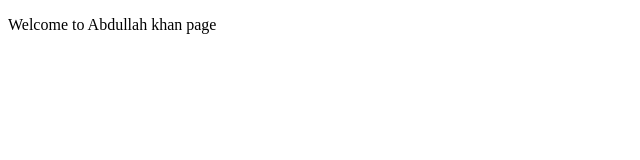
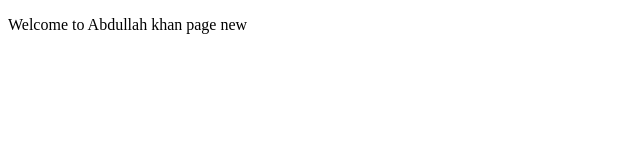
Before and after one commit to Abdullahkhan100/miniProject, a plain HTML site: page index.html in a window 1280 px wide. Shown: the full height of the page, 0-640 px from the left. Drawn offline with Linux system fonts and the light colour scheme.

Commit message:
changed in index file

```diff
--- a/index.html
+++ b/index.html
@@ -6,6 +6,6 @@
   <title>Document</title>
 </head>
 <body>
-  <p>Welcome to Abdullah khan page</p>
+  <p>Welcome to Abdullah khan page new</p>
 </body>
 </html>
```
